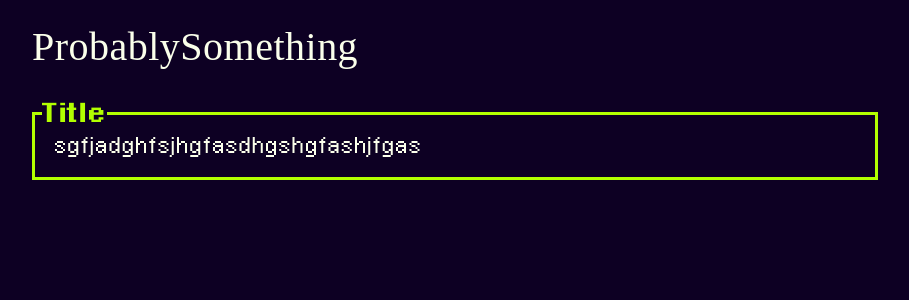
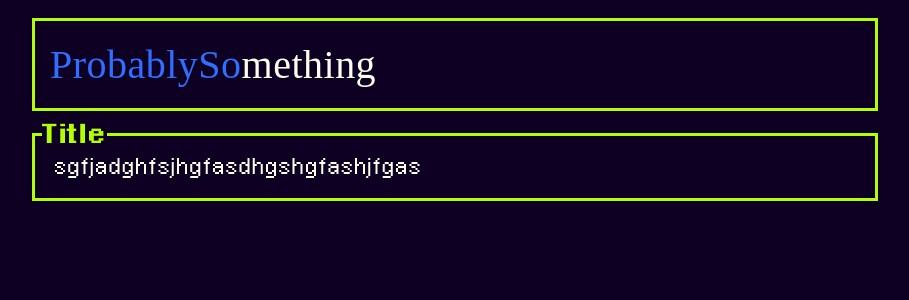
Before and after one commit to ProbablyIdiot/probablysomething, a Jekyll site: the page built from index.html, in a window 1280 px wide. Shown: the top 300 px of the page, without its empty margins (185-1094 px from the left). Built offline with Jekyll 4.4.1, drawn with Linux system fonts in a browser that asks for light colours; some web fonts are replaced.

Commit message:
Fixed text cycle, started styling navbar.

```diff
--- a/_includes/navbar.html
+++ b/_includes/navbar.html
@@ -1,5 +1,5 @@
 <div class="navbar">
-	<div href="/" class="title">
+	<a href="/" class="title">
 		<span>P</span>
 		<span>r</span>
 		<span>o</span>
@@ -17,6 +17,7 @@
 		<span>i</span>
 		<span>n</span>
 		<span>g</span>
-	</div>
+	</a>
+	<div class="dateTime"></div>
 	<script defer src="assets/js/navbar.js"></script>
 </div>
--- a/_sass/navbar.scss
+++ b/_sass/navbar.scss
@@ -4,16 +4,18 @@
 }
 
 .navbar {
-	padding: 5px;
-	padding-bottom: 20px;
-	margin-top: -25px;
+	border: 3px solid #b2ff00;
+	padding: 20px;
 	width: 800px;
 	position: relative;
 	z-index: 1;
+	display: flex;
+	flex-direction: row;
 }
 
 .title {
 	text-decoration: none;
+	width: 100%;
 }
 
 .title > * {
--- a/assets/js/navbar.js
+++ b/assets/js/navbar.js
@@ -1,16 +1,18 @@
+//start cycleCol(), then repeat each 8500 ms
+cycleCol();
+setInterval(cycleCol, 8500);
+
+
 function cycleCol () {
 	console.log("gfhjg")
 	document.querySelectorAll(".title span").forEach(function (el, i) {
 		setTimeout(function (){
-			if (getComputedStyle(el)["color"] == "#316eff") {
-				el.style.color = "#fbffeb";
+			//console.log(getComputedStyle(el)["color"])
+			if (getComputedStyle(el)["color"] == "rgb(251, 255, 235)") {
+				el.style.color = "#316eff";
 			} else {
-				el.style.color = "#316eff"
+				el.style.color = "#fbffeb"
 			}
 		}, i * 500);
 	});
 }
-
-var i = 0;
-
-setTimeout(cycleCol, 8500)
```
